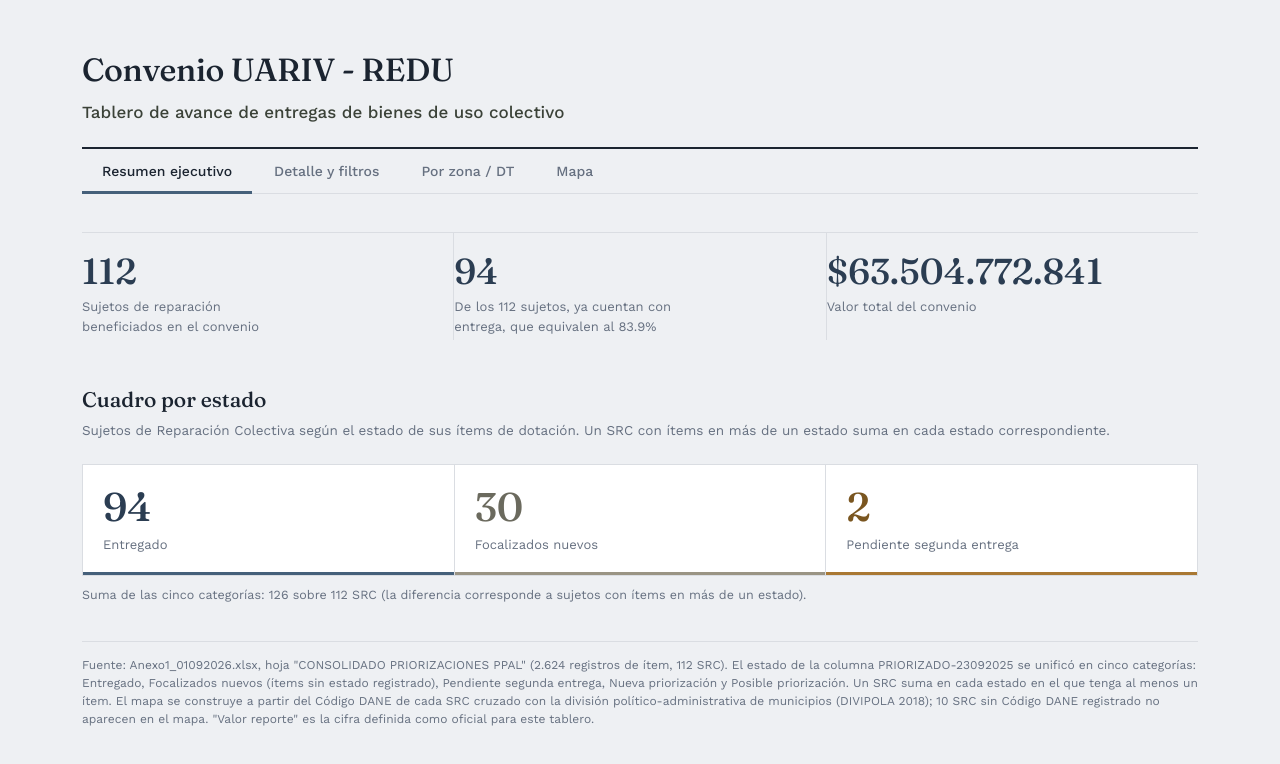
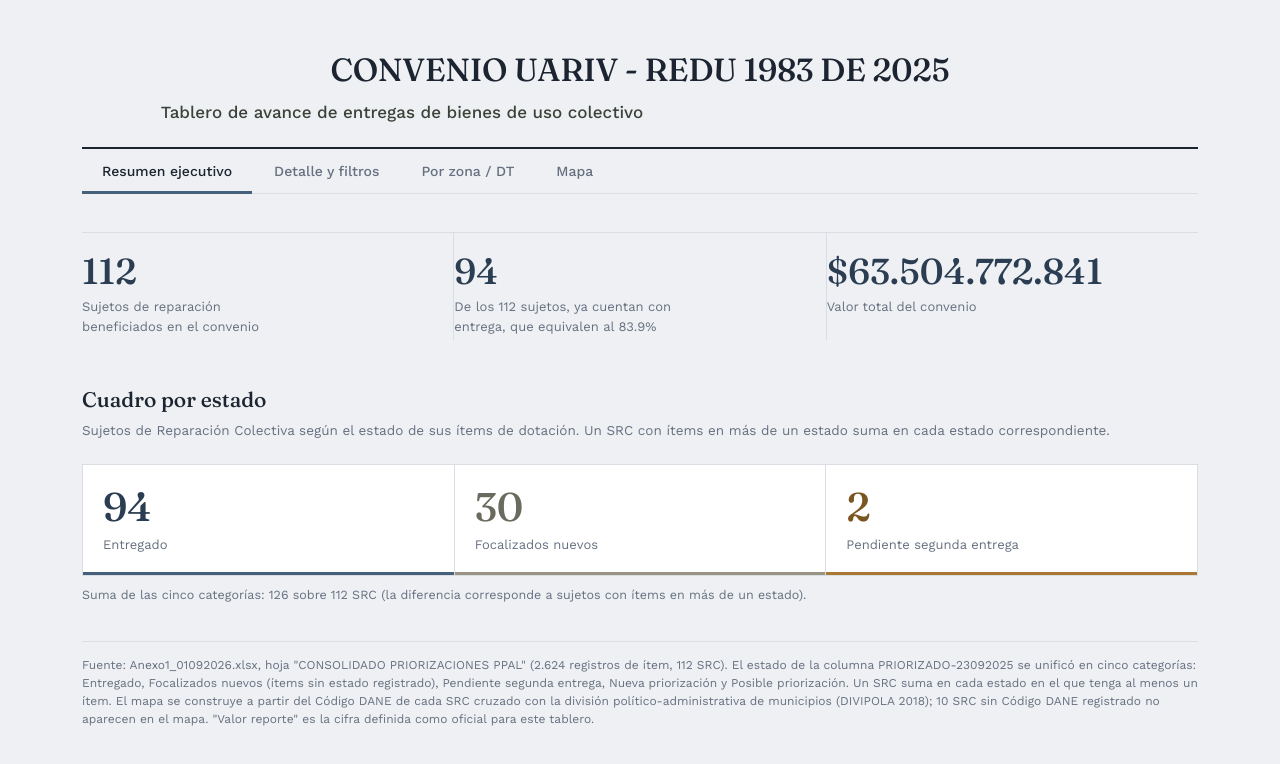
Before and after one commit to Angarita86/resumen_REDU, a plain HTML site: page index.html in a window 1280 px wide. Drawn offline with nearby package versions, Linux system fonts and the light colour scheme.

Commit message:
Add files via upload

```diff
--- a/index.html
+++ b/index.html
@@ -36,7 +36,11 @@
   border-bottom:2px solid var(--ink);
   padding-bottom:22px;
   margin-bottom:0;
+  text-align:center;
 }
+.masthead-logos{justify-content:center;}
+.masthead h1{margin-left:auto;margin-right:auto;}
+.masthead p.subtitle{margin-left:auto;margin-right:auto;}
 .masthead .kicker{font-size:13px;color:var(--muted);margin:0 0 10px;}
 .masthead-logos{display:flex;gap:24px;align-items:center;margin-bottom:16px;min-height:0;}
 .masthead-logos img{height:48px;width:auto;}
@@ -223,7 +227,7 @@
     <div class="masthead-logos" id="masthead-logos">
       <!-- Logos pendientes: Unidad para las Víctimas y REDU. Se insertan aquí como <img> cuando estén disponibles. -->
     </div>
-    <h1>Convenio UARIV - REDU</h1>
+    <h1>CONVENIO UARIV - REDU 1983 DE 2025</h1>
     <p class="subtitle">Tablero de avance de entregas de bienes de uso colectivo</p>
   </div>
 
```
